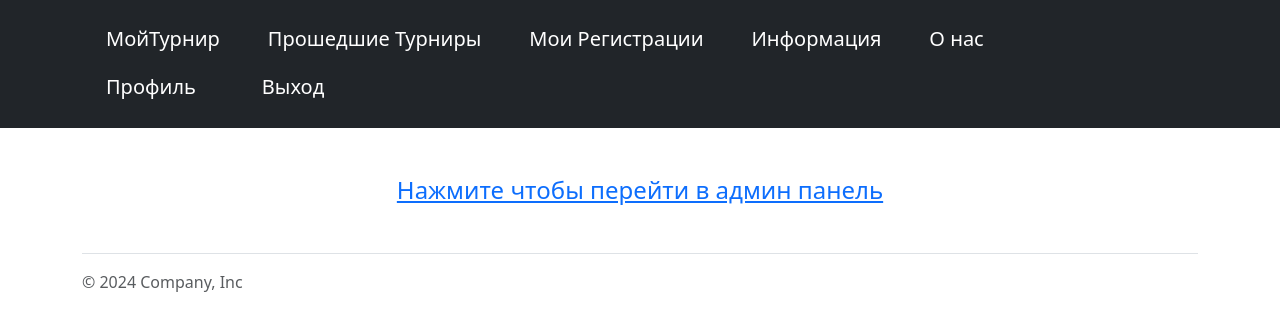
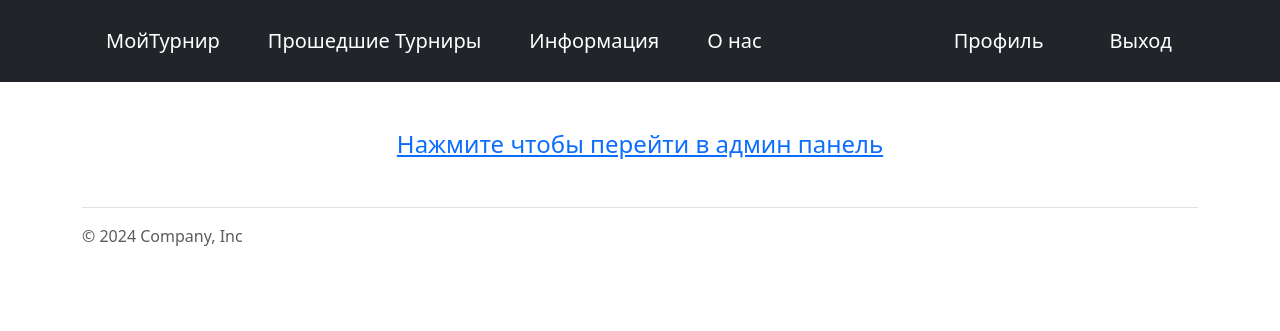
Before and after one commit to NikitaMon/tournamentService, a Django app: page /accounts/profile/ in a window 1280 px wide. Shown: the top 331 px of the page. Run offline with Django 5.2, Linux system fonts and the light colour scheme; the visitor is signed in with stand-in values (Sample User, id 1); some libraries are stand-ins or nearby versions.

Commit message:
myreg+latest

```diff
--- a/templates/base.html
+++ b/templates/base.html
@@ -20,21 +20,28 @@
                     {% if request.user|in_group:'admin' %}
                         <ul class="nav col-12 col-lg-auto me-lg-auto justify-content-start">
                             <li><a href="{% url 'tournaments:index' %}" class="head_main">МойТурнир</a></li>
-                            <li><a href="#" class="head_text">Прошедшие Турниры</a></li>
+                            <li><a href="{% url 'tournaments:latest' %}" class="head_text">Прошедшие Турниры</a></li>
                             <li><a href="#" class="head_text">Создать Организатора</a></li>
                         </ul>
                     {% elif request.user|in_group:'organizer' %}
                         <ul class="nav col-12 col-lg-auto me-lg-auto justify-content-start">
                             <li><a href="{% url 'tournaments:index' %}" class="head_main">МойТурнир</a></li>
-                            <li><a href="#" class="head_text">Прошедшие Турниры</a></li>
+                            <li><a href="{% url 'tournaments:latest' %}" class="head_text">Прошедшие Турниры</a></li>
                             <li><a href="{% url 'tournaments:create_tournament' %}" class="head_text">Разместить Турнир</a></li>
                             <li><a href="#" class="head_text">Созданные турниры</a></li>
+                        </ul>
+                    {% elif request.user|in_group:'participant' %}
+                        <ul class="nav col-12 col-lg-auto me-lg-auto justify-content-start">
+                            <li><a href="{% url 'tournaments:index' %}" class="head_main">МойТурнир</a></li>
+                            <li><a href="{% url 'tournaments:latest' %}" class="head_text">Прошедшие Турниры</a></li>
+                            <li><a href="{% url 'tournaments:myRegistrations' %}" class="head_text">Мои Регистрации</a></li>
+                            <li><a href="#" class="head_text">Информация</a></li>
+                            <li><a href="#" class="head_text">О нас</a></li>
                         </ul>
                     {% else %}
                         <ul class="nav col-12 col-lg-auto me-lg-auto justify-content-start">
                             <li><a href="{% url 'tournaments:index' %}" class="head_main">МойТурнир</a></li>
-                            <li><a href="#" class="head_text">Прошедшие Турниры</a></li>
-                            <li><a href="{% url 'tournaments:myRegistrations' %}" class="head_text">Мои Регистрации</a></li>
+                            <li><a href="{% url 'tournaments:latest' %}" class="head_text">Прошедшие Турниры</a></li>
                             <li><a href="#" class="head_text">Информация</a></li>
                             <li><a href="#" class="head_text">О нас</a></li>
                         </ul>
@@ -42,7 +49,7 @@
                 {% else %}
                     <ul class="nav col-12 col-lg-auto me-lg-auto justify-content-start">
                         <li><a href="{% url 'tournaments:index' %}" class="head_main">МойТурнир</a></li>
-                        <li><a href="#" class="head_text">Прошедшие Турниры</a></li>
+                        <li><a href="{% url 'tournaments:latest' %}" class="head_text">Прошедшие Турниры</a></li>
                         <li><a href="#" class="head_text">Информация</a></li>
                         <li><a href="#" class="head_text">О нас</a></li>
                     </ul>
--- a/tournaments/views.py
+++ b/tournaments/views.py
@@ -32,7 +32,7 @@ def latest(request):
     ).order_by('-created_at')
     return render(request, 'latest.html', {'tournaments': tournaments})
 
-
+@login_required
 def myRegistrations(request):
     if not request.user.is_authenticated:
         return redirect('login')
```
